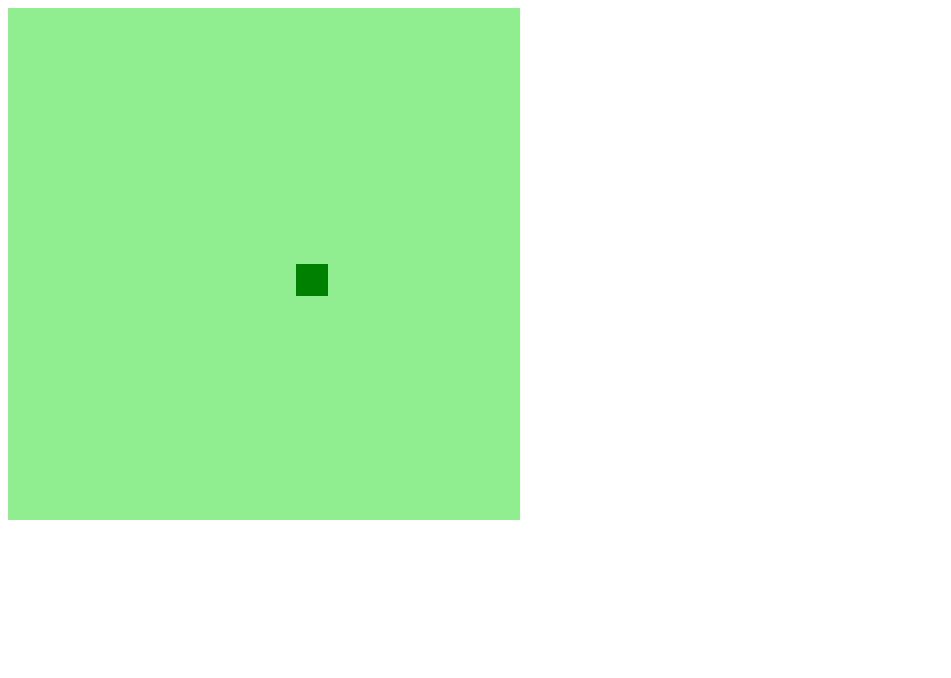
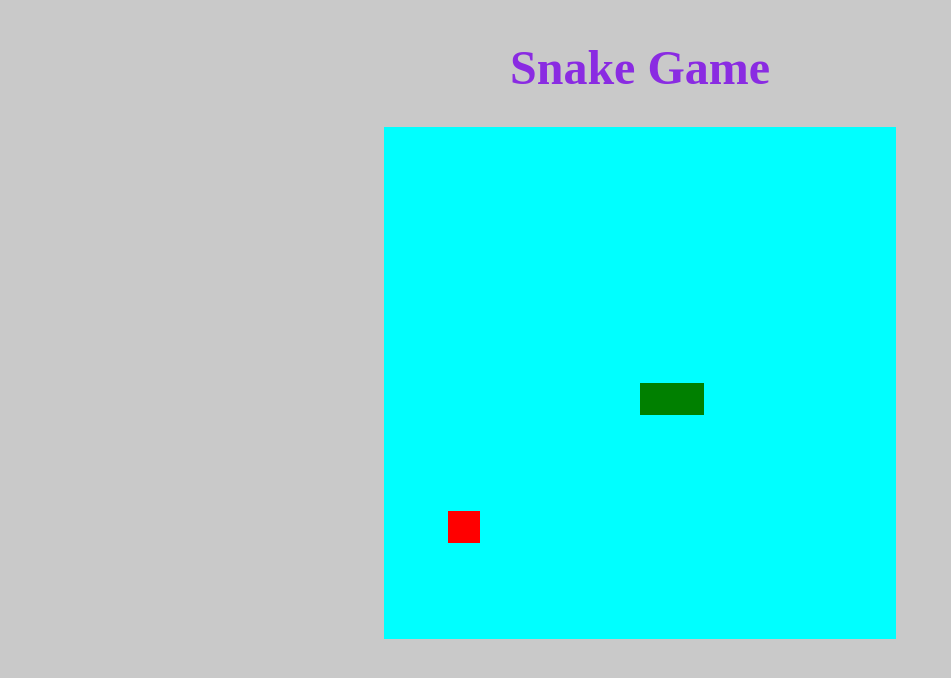
Before and after one commit to FlavioTerra/Snake-Game, a plain HTML site: page index.html in a window 1280 px wide. Shown: the whole page, without its empty margins (0-951 px from the left). Drawn offline with Linux system fonts and the light colour scheme.

Commit message:
Adicionado estilização e finalização do jogo

```diff
--- a/index.html
+++ b/index.html
@@ -5,12 +5,13 @@
         <meta http-equiv="X-UA-Compatible" content="IE=edge">
         <meta name="viewport" content="width=device-width, initial-scale=1.0">
 
-        <link rel="stylsheet" type="text/css" href="style.css">
+        <link rel="stylesheet" type="text/css" href="style.css">
         <script type="text/javascript" src="script.js" defer></script>
 
         <title>Snake-Game</title>
     </head>
     <body>
+        <h1>Snake Game</h1>
         <canvas id="snake" width="512" height="512"></canvas>
     </body>
 </html>
--- a/script.js
+++ b/script.js
@@ -5,9 +5,13 @@ let snake = [];
 snake[0] = {x: 8 * box, y: 8 * box};
 
 let direction = 'right';
+let food = {
+    x: Math.floor(Math.random() * 15 + 1) * box,
+    y: Math.floor(Math.random() * 15 + 1) * box
+}
 
 function createBG() {
-    context.fillStyle = 'lightgreen';
+    context.fillStyle = 'aqua';
     context.fillRect(0, 0, 16 * box, 16 * box);
 }
 
@@ -17,6 +21,11 @@ function createSnake() {
         context.fillStyle = 'green';
         context.fillRect(snake[cont].x, snake[cont].y, box, box);
     }
+}
+
+function drawFood() {
+    context.fillStyle = 'red';
+    context.fillRect(food.x, food.y, box, box);
 }
 
 document.addEventListener('keydown', update);
@@ -43,8 +52,17 @@ function startGame() {
     if(snake[0].y < 0 && direction == 'up')
         snake[0].y = 16 * box;
 
+    for(var cont = 1; cont < snake.length; cont++) {
+        if(snake[0].x == snake[cont].x && snake[0].y == snake[cont].y){
+            clearInterval(game);
+            alert('Game Over');
+            window.location.reload()
+        }
+    }
+
     createBG();
     createSnake();
+    drawFood();
 
     let snakeX = snake[0].x;
     let snakeY = snake[0].y;
@@ -58,11 +76,16 @@ function startGame() {
     if(direction == 'down')
         snakeY += box;
 
-    snake.pop();
+    if(snakeX !=  food.x || snakeY != food.y)
+        snake.pop();
+    else {
+        food.x = Math.floor(Math.random() * 15 + 1) * box;
+        food.y = Math.floor(Math.random() * 15 + 1) * box;
+    }
 
     let newHead = {x: snakeX, y: snakeY};
 
     snake.unshift(newHead);
 }
 
-let jogo = setInterval(startGame, 100);
+let game = setInterval(startGame, 100);
--- a/style.css
+++ b/style.css
@@ -0,0 +1,13 @@
+body {
+    text-align: center;
+    background-color: #c9c9c9;
+    display: flex;
+    justify-content: center;
+    align-items: center;
+    flex-direction: column;
+}
+
+h1 {
+    color: blueviolet;
+    font-size: 3em;
+}
```
